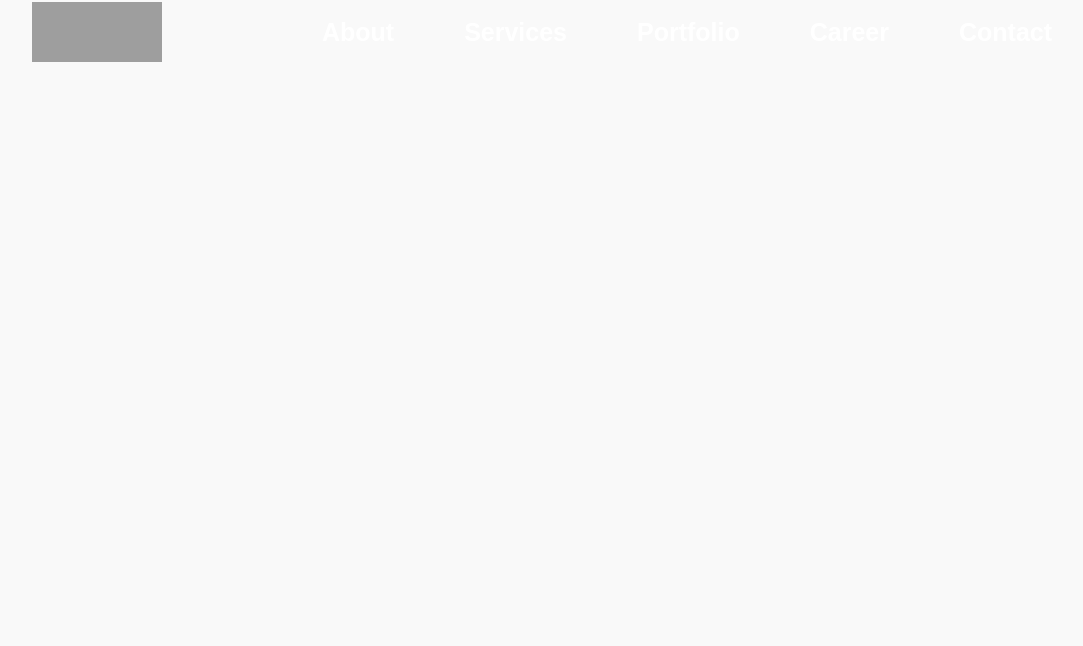
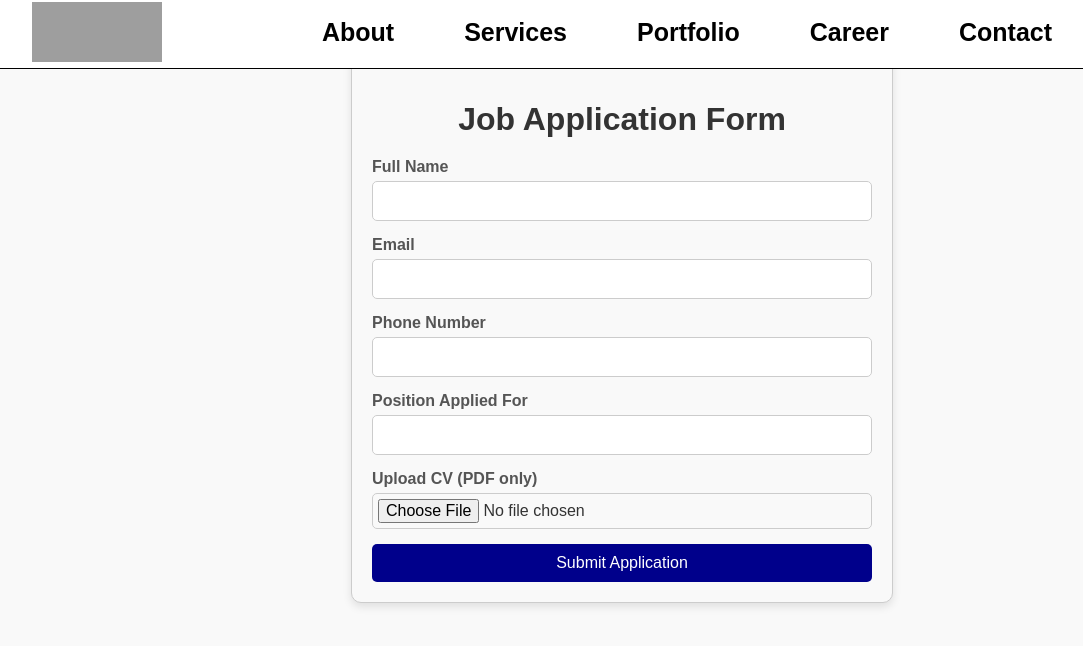
Before and after one commit to Aarushi08sood/QuikChefs, a React (Create React App) app: page /applyform in a window 1280 px wide. Shown: the top 646 px of the page, without its empty margins (18-1101 px from the left). Built offline with nearby package versions, Linux system fonts and the light colour scheme; grey boxes are pictures that could not be loaded.

Commit message:
added an applyform with mondodb connection

```diff
--- a/package.json
+++ b/package.json
@@ -5,7 +5,12 @@
   "dependencies": {
     "@fortawesome/free-solid-svg-icons": "^6.7.2",
     "@fortawesome/react-fontawesome": "^0.2.2",
+    "axios": "^1.7.9",
+    "cors": "^2.8.5",
     "cra-template": "1.2.0",
+    "express": "^4.21.2",
+    "mongoose": "^8.10.1",
+    "multer": "^1.4.5-lts.1",
     "react": "^18.3.1",
     "react-dom": "^18.3.1",
     "react-router-dom": "^7.1.3",
@@ -18,6 +23,7 @@
     "test": "react-scripts test",
     "eject": "react-scripts eject"
   },
+  "proxy": "http://localhost:5002",
   "eslintConfig": {
     "extends": [
       "react-app",
--- a/src/App.js
+++ b/src/App.js
@@ -19,6 +19,7 @@ import CorporateGalaDinner from "./pages/CorporateGalaDinner";
 import Experience from "./pages/Experience";
 import TermsAndConditions from "./pages/TermsAndConditions";
 import PrivacyPolicy from "./pages/PrivacyPolicy";
+import ApplyForm from "./pages/ApplyForm";
 
 function App() {
   return (
@@ -58,6 +59,7 @@ function App() {
         <Route path="/experience" element={<Experience />} />
         <Route path="/terms-and-conditions" element={<TermsAndConditions />} />
         <Route path="/privacy-policy" element={<PrivacyPolicy />} />
+        <Route path="/applyform" element={<ApplyForm />} />
       </Routes>
 
     </Router>
--- a/src/components/Navbar.js
+++ b/src/components/Navbar.js
@@ -18,7 +18,7 @@ const Navbar = () => {
     };
 
     // Only add scroll event listener if not on the About page
-    if (location.pathname !== "/about" && location.pathname !== "/contact" &&location.pathname!=="/services" &&location.pathname!=="/portfolio" && location.pathname!=="/luxury-wedding-catering" && location.pathname!=="/corporate-gala-dinner" && location.pathname!=="/experience" && location.pathname!=="/terms-and-conditions" && location.pathname!=="/privacy-policy" && location.pathname!=="/career") {
+    if (location.pathname !== "/about" && location.pathname !== "/contact" &&location.pathname!=="/services" &&location.pathname!=="/portfolio" && location.pathname!=="/luxury-wedding-catering" && location.pathname!=="/corporate-gala-dinner" && location.pathname!=="/experience" && location.pathname!=="/terms-and-conditions" && location.pathname!=="/privacy-policy" && location.pathname!=="/career" && location.pathname!=='/applyform') {
       window.addEventListener("scroll", handleScroll);
     }
 
@@ -38,7 +38,7 @@ const portfolioLogo="https://quikchefs.com/wp-content/uploads/2024/10/WhatsApp_I
   return (
     <nav
       className={`navbar ${scrolled ? "navbar-scrolled" : ""} ${
-        location.pathname === "/about" || location.pathname === "/contact" || location.pathname==="/services" || location.pathname==="/portfolio"  || location.pathname==="/luxury-wedding-catering" || location.pathname==="/corporate-gala-dinner" || location.pathname==="/experience" || location.pathname==="/terms-and-conditions" || location.pathname==="/privacy-policy" || location.pathname==="/career"? "navbar-about" : ""
+        location.pathname === "/about" || location.pathname === "/contact" || location.pathname==="/services" || location.pathname==="/portfolio"  || location.pathname==="/luxury-wedding-catering" || location.pathname==="/corporate-gala-dinner" || location.pathname==="/experience" || location.pathname==="/terms-and-conditions" || location.pathname==="/privacy-policy" || location.pathname==="/career" || location.pathname==="/applyform"? "navbar-about" : ""
 
       }`}
     >
@@ -66,6 +66,8 @@ const portfolioLogo="https://quikchefs.com/wp-content/uploads/2024/10/WhatsApp_I
               :location.pathname==="/privacy-policy"
               ?portfolioLogo
               :location.pathname==="/career"
+              ?portfolioLogo
+              :location.pathname==="/applyform"
               ?portfolioLogo
               : defaultLogo
           }
--- /dev/null
+++ b/src/pages/ApplyForm.css
@@ -0,0 +1,54 @@
+.apply-form-container {
+    max-width: 500px;
+    margin: 50px auto;
+    padding: 20px;
+    border: 1px solid #ccc;
+    border-radius: 10px;
+    background-color: #f9f9f9;
+    box-shadow: 0 4px 8px rgba(0, 0, 0, 0.1);
+    padding-top: 50px;
+  }
+
+  .apply-form-container h1 {
+    text-align: center;
+    margin-bottom: 20px;
+    color: #333;
+  }
+
+  .form-group {
+    margin-bottom: 15px;
+  }
+
+  .form-group label {
+    display: block;
+    margin-bottom: 5px;
+    font-weight: bold;
+    color: #555;
+  }
+
+  .form-group input {
+    width: 100%;
+    padding: 10px;
+    border: 1px solid #ccc;
+    border-radius: 5px;
+    font-size: 16px;
+  }
+
+  .form-group input[type="file"] {
+    padding: 5px;
+  }
+
+  .submit-button {
+    width: 100%;
+    padding: 10px;
+    background-color: darkblue;
+    color: white;
+    border: none;
+    border-radius: 5px;
+    font-size: 16px;
+    cursor: pointer;
+  }
+
+  .submit-button:hover {
+    background-color: #0056b3;
+  }
--- /dev/null
+++ b/src/pages/ApplyForm.js
@@ -0,0 +1,119 @@
+import React, { useState } from 'react';
+import axios from 'axios';
+import './ApplyForm.css';
+
+const ApplyForm = () => {
+  const [formData, setFormData] = useState({
+    name: '',
+    email: '',
+    phone: '',
+    position: '',
+    cv: null,
+  });
+
+  const handleChange = (e) => {
+    const { name, value } = e.target;
+    setFormData({ ...formData, [name]: value });
+  };
+
+  const handleFileChange = (e) => {
+    setFormData({ ...formData, cv: e.target.files[0] });
+  };
+
+  const handleSubmit = async (e) => {
+    e.preventDefault();
+
+    const data = new FormData();
+    data.append('name', formData.name);
+    data.append('email', formData.email);
+    data.append('phone', formData.phone);
+    data.append('position', formData.position);
+    data.append('cv', formData.cv);
+
+    try {
+      const response = await axios.post('/api/apply', data, {
+        headers: {
+          'Content-Type': 'multipart/form-data',
+        },
+      });
+      alert('Application submitted successfully!');
+      console.log(response.data);
+    } catch (error) {
+      console.error('Error submitting application:', error);
+      alert('Error submitting application. Please try again.');
+    }
+  };
+
+  return (
+    <div className="apply-form-container">
+      <h1>Job Application Form</h1>
+      <form onSubmit={handleSubmit}>
+        <div className="form-group">
+          <label htmlFor="name">Full Name</label>
+          <input
+            type="text"
+            id="name"
+            name="name"
+            value={formData.name}
+            onChange={handleChange}
+            required
+          />
+        </div>
+
+        <div className="form-group">
+          <label htmlFor="email">Email</label>
+          <input
+            type="email"
+            id="email"
+            name="email"
+            value={formData.email}
+            onChange={handleChange}
+            required
+          />
+        </div>
+
+        <div className="form-group">
+          <label htmlFor="phone">Phone Number</label>
+          <input
+            type="tel"
+            id="phone"
+            name="phone"
+            value={formData.phone}
+            onChange={handleChange}
+            required
+          />
+        </div>
+
+        <div className="form-group">
+          <label htmlFor="position">Position Applied For</label>
+          <input
+            type="text"
+            id="position"
+            name="position"
+            value={formData.position}
+            onChange={handleChange}
+            required
+          />
+        </div>
+
+        <div className="form-group">
+          <label htmlFor="cv">Upload CV (PDF only)</label>
+          <input
+            type="file"
+            id="cv"
+            name="cv"
+            onChange={handleFileChange}
+            accept=".pdf"
+            required
+          />
+        </div>
+
+        <button type="submit" className="submit-button">
+          Submit Application
+        </button>
+      </form>
+    </div>
+  );
+};
+
+export default ApplyForm;
--- a/src/pages/Career.js
+++ b/src/pages/Career.js
@@ -1,19 +1,27 @@
-import React, { useState } from 'react';
-import { FontAwesomeIcon } from '@fortawesome/react-fontawesome'; // Import FontAwesomeIcon
-import { faSearch, faMapMarkerAlt } from '@fortawesome/free-solid-svg-icons'; // Import icons
-import './Career.css'; // Import the CSS file
+import React, { useState } from "react";
+import { FontAwesomeIcon } from "@fortawesome/react-fontawesome"; // Import FontAwesomeIcon
+import { faSearch, faMapMarkerAlt } from "@fortawesome/free-solid-svg-icons"; // Import icons
+import "./Career.css"; // Import the CSS file
 import Footer from "../components/Footer";
+import { useNavigate } from "react-router-dom";
 
 const Career = () => {
-    const [searchTerm, setSearchTerm] = useState('');
-    const [locationTerm, setLocationTerm] = useState('');
+  const navigate = useNavigate(); // Initialize useNavigate
+
+  // Function to handle button click
+  const handleLearnMore1Click = () => {
+    navigate("/applyform"); // Navigate to the Portfolio page
+  };
+
+  const [searchTerm, setSearchTerm] = useState("");
+  const [locationTerm, setLocationTerm] = useState("");
   const [results, setResults] = useState([]);
   const [hasSearched, setHasSearched] = useState(false); // Track if a search has been performed
 
   const mockData = [
-        { title: 'Senior Chef', location: 'Delhi, India', id: '12345' },
-        { title: 'Chef', location: 'Banglore, India', id: '67890' },
-        { title: 'Waiter', location: 'Delhi, India', id: '11223' },
+    { title: "Senior Chef", location: "Delhi, India", id: "12345" },
+    { title: "Chef", location: "Banglore, India", id: "67890" },
+    { title: "Waiter", location: "Delhi, India", id: "11223" },
   ];
 
   const handleSearch = (e) => {
@@ -36,7 +44,10 @@ const Career = () => {
           <nav>
             <form id="career-search-form" onSubmit={handleSearch}>
               <div className="career-input-container">
-                            <FontAwesomeIcon icon={faSearch} className="career-input-icon" />
+                <FontAwesomeIcon
+                  icon={faSearch}
+                  className="career-input-icon"
+                />
                 <input
                   type="text"
                   placeholder="Search by job title, ID, or keyword"
@@ -45,7 +56,10 @@ const Career = () => {
                 />
               </div>
               <div className="career-input-container">
-                            <FontAwesomeIcon icon={faMapMarkerAlt} className="career-input-icon" />
+                <FontAwesomeIcon
+                  icon={faMapMarkerAlt}
+                  className="career-input-icon"
+                />
                 <input
                   type="text"
                   placeholder="City, state, or country/region"
@@ -57,7 +71,6 @@ const Career = () => {
             </form>
           </nav>
         </header>
-
 
         {/* Search Results Section */}
         {hasSearched && (
@@ -78,50 +91,140 @@ const Career = () => {
 
         {/* Life at Our Company Sections */}
         <section id="career-life-at-company">
+          <h2>Recent Openings</h2>
+
+          {/* Card Container */}
+          <div className="career-card-container">
+            {/* Benefits Card */}
+            <div className="career-card">
+              <h3>Head Chef</h3>
+              <p>
+                We are seeking a
+                talented and passionate Head Chef to lead our kitchen team and
+                deliver an unforgettable dining experience.
+              </p>
+              <div className="project-details">
+                  <p><strong>#</strong>  Job Id: 17286</p>
+                  <p><strong>#</strong>  Date: May 2023</p>
+                  <p><strong>#</strong>  Location: Delhi</p>
+                </div>
+              <button className="action-button" onClick={handleLearnMore1Click}>
+                Apply
+              </button>
+            </div>
+
+            {/* Culture Card */}
+            <div className="career-card">
+              <h3>Chef</h3>
+              <p>
+                At Quik Chefs,We are looking for a skilled and passionate Chef
+                to join our team and contribute to our culinary excellence.{" "}
+              </p>
+              <div className="project-details">
+                  <p><strong>#</strong>  Job Id: 54637</p>
+                  <p><strong>#</strong>  Date: May 2023</p>
+                  <p><strong>#</strong>  Location: Bangalore</p>
+                </div>
+              <button className="action-button" onClick={handleLearnMore1Click}>
+                Apply
+              </button>
+            </div>
+
+            {/* Diversity and Inclusion Card */}
+            <div className="career-card">
+              <h3>Waiter</h3>
+              <p>
+                We are looking for friendly, energetic, and customer-focused
+                individuals to join our team as Waiters/Waitresses.
+              </p>
+              <div className="project-details">
+                  <p><strong>#</strong>  Job Id: 45271</p>
+                  <p><strong>#</strong>  Date: May 2023</p>
+                  <p><strong>#</strong>  Location: Mumbai</p>
+                </div>
+              <button className="action-button" onClick={handleLearnMore1Click}>
+                Apply
+              </button>
+            </div>
+          </div>
+        </section>
+
+        {/* Life at Our Company Sections */}
+        <section id="career-life-at-company">
           <h2>Life at Our Company</h2>
 
           {/* Card Container */}
           <div className="career-card-container">
             {/* Benefits Card */}
             <div className="career-card">
-                    <img src="https://img.buzzfeed.com/buzzfeed-static/static/2018-10/16/13/asset/buzzfeed-prod-web-05/sub-buzz-28464-1539711964-2.jpg" alt="Benefits" className="career-card-image" />
+              <img
+                src="https://img.buzzfeed.com/buzzfeed-static/static/2018-10/16/13/asset/buzzfeed-prod-web-05/sub-buzz-28464-1539711964-2.jpg"
+                alt="Benefits"
+                className="career-card-image"
+              />
               <h3>Benefits</h3>
-                        <p> We encourage growth through hands-on experiences, expert-led workshops, and opportunities to refine both culinary and digital skills. Whether it’s mastering the latest plating techniques or developing interactive cooking tutorials, learning never stops at Quik Chefs.</p>
+              <p>
+                {" "}
+                We encourage growth through hands-on experiences, expert-led
+                workshops, and opportunities to refine both culinary and digital
+                skills. Whether it’s mastering the latest plating techniques or
+                developing interactive cooking tutorials, learning never stops
+                at Quik Chefs.
+              </p>
             </div>
 
             {/* Culture Card */}
             <div className="career-card">
-                    <img src="https://media.istockphoto.com/id/1426345945/photo/student-cooking-and-teacher-helping-in-a-cooking-class.jpg?s=612x612&w=0&k=20&c=aW23q4mKV-PEvms20MY1fwKq06b-ca5P-N6tT0M3VdY=" alt="Benefits" className="career-card-image" />
+              <img
+                src="https://media.istockphoto.com/id/1426345945/photo/student-cooking-and-teacher-helping-in-a-cooking-class.jpg?s=612x612&w=0&k=20&c=aW23q4mKV-PEvms20MY1fwKq06b-ca5P-N6tT0M3VdY="
+                alt="Benefits"
+                className="career-card-image"
+              />
               <h3>Culture</h3>
-                        <p>At Quik Chefs, we work together like a well-prepped kitchen—supportive, fast-paced, and always focused on excellence. From food bloggers to recipe developers and software engineers, every team member plays a crucial role in crafting a top-tier experience for our audience.</p>
+              <p>
+                At Quik Chefs, we work together like a well-prepped
+                kitchen—supportive, fast-paced, and always focused on
+                excellence. From food bloggers to recipe developers and software
+                engineers, every team member plays a crucial role in crafting a
+                top-tier experience for our audience.
+              </p>
             </div>
 
             {/* Diversity and Inclusion Card */}
             <div className="career-card">
-                    <img src="https://img.freepik.com/free-photo/top-view-table-full-delicious-food-composition_23-2149141352.jpg?semt=ais_hybrid" alt="Benefits" className="career-card-image" />
+              <img
+                src="https://img.freepik.com/free-photo/top-view-table-full-delicious-food-composition_23-2149141352.jpg?semt=ais_hybrid"
+                alt="Benefits"
+                className="career-card-image"
+              />
               <h3>Diversity and Inclusion</h3>
               <p>
-                        Food has the power to bring people together. That’s why we are committed to sharing diverse cuisines, supporting sustainable food practices, and helping home cooks and professionals alike achieve culinary success.
+                Food has the power to bring people together. That’s why we are
+                committed to sharing diverse cuisines, supporting sustainable
+                food practices, and helping home cooks and professionals alike
+                achieve culinary success.
               </p>
             </div>
 
             {/* Flexible Work Card */}
             <div className="career-card">
-                    <img src="https://img.freepik.com/premium-photo/chef-teaching-group-students-cooking-class_14117-1129621.jpg" alt="Benefits" className="career-card-image" />
+              <img
+                src="https://img.freepik.com/premium-photo/chef-teaching-group-students-cooking-class_14117-1129621.jpg"
+                alt="Benefits"
+                className="career-card-image"
+              />
               <h3>Join Us</h3>
               <p>
-                        At Quik Chefs, we don’t just cook—we create experiences. If you’re passionate about food and technology, we’d love to have you on board. Let’s build something delicious together!
+                At Quik Chefs, we don’t just cook—we create experiences. If
+                you’re passionate about food and technology, we’d love to have
+                you on board. Let’s build something delicious together!
               </p>
             </div>
           </div>
         </section>
-
-
-
       </div>
-        <Footer/>
+      <Footer />
     </>
-
   );
 };
 
```
Also changed, not shown: 2 other files (tests, documents, lock files or other folders). Lines whose indentation alone changed are shown as unchanged.
